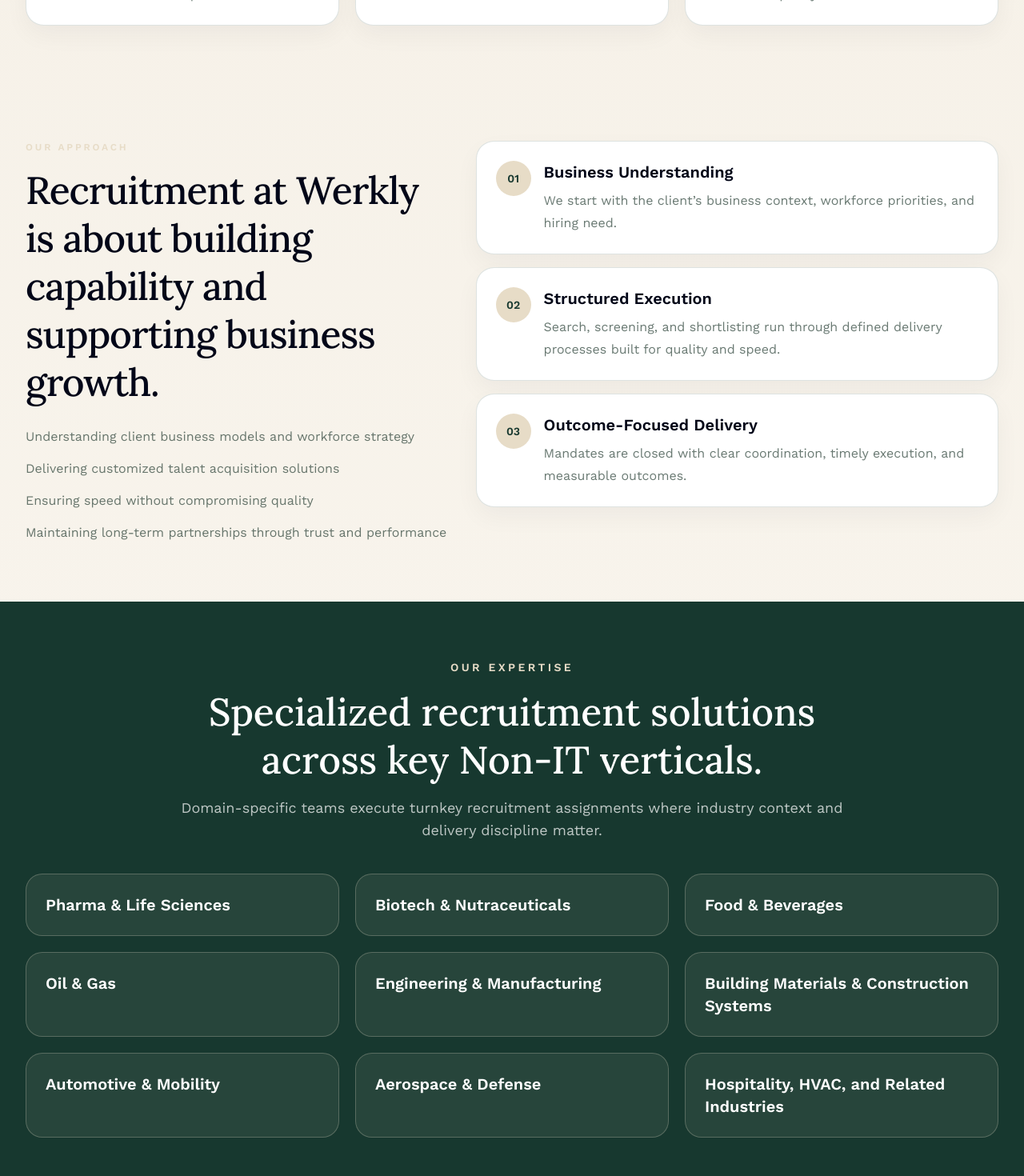
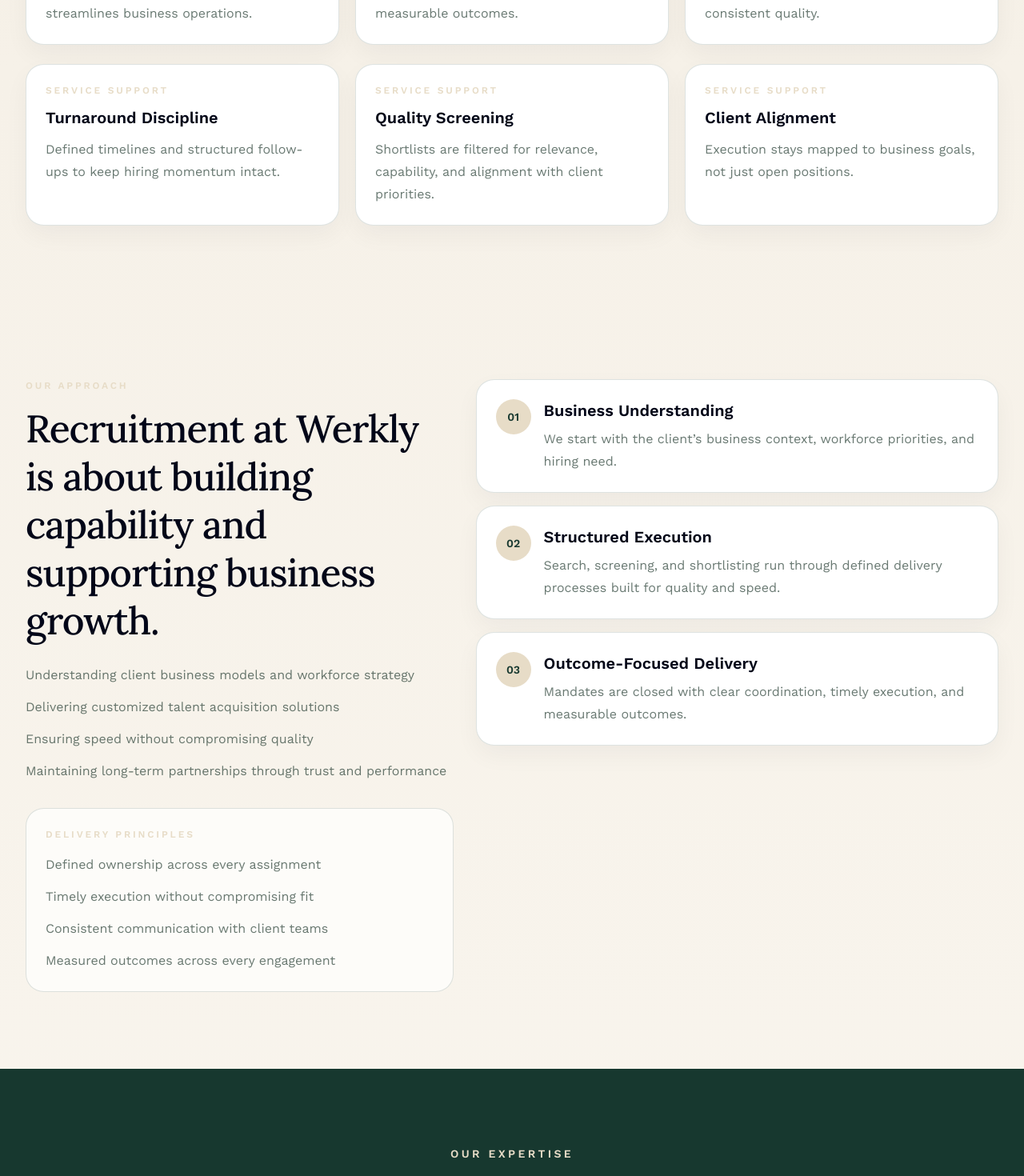
Before and after one commit to djkreddys-cmyk/Werkly, a Next.js app: page / in a window 1280 px wide. Shown: the part 1460-2930 px from the top of the page at 80% size. Built offline with nearby package versions, Linux system fonts and the light colour scheme.

Commit message:
Improve section anchor spacing and expand content blocks

```diff
--- a/app/globals.css
+++ b/app/globals.css
@@ -69,3 +69,7 @@ a {
 .hero-frame {
   box-shadow: 0 30px 70px rgba(10, 22, 42, 0.22);
 }
+
+.anchor-section {
+  scroll-margin-top: 96px;
+}
--- a/app/page.tsx
+++ b/app/page.tsx
@@ -17,6 +17,21 @@ const serviceHighlights = [
     title: "Domain-Specific Delivery",
     description:
       "Specialized consultants aligned to industry verticals for better fit, faster delivery, and consistent quality.",
+  },
+];
+
+const serviceSupport = [
+  {
+    title: "Turnaround Discipline",
+    description: "Defined timelines and structured follow-ups to keep hiring momentum intact.",
+  },
+  {
+    title: "Quality Screening",
+    description: "Shortlists are filtered for relevance, capability, and alignment with client priorities.",
+  },
+  {
+    title: "Client Alignment",
+    description: "Execution stays mapped to business goals, not just open positions.",
   },
 ];
 
@@ -43,6 +58,13 @@ const processSteps = [
     description:
       "Mandates are closed with clear coordination, timely execution, and measurable outcomes.",
   },
+];
+
+const deliveryPrinciples = [
+  "Defined ownership across every assignment",
+  "Timely execution without compromising fit",
+  "Consistent communication with client teams",
+  "Measured outcomes across every engagement",
 ];
 
 const sectors = [
@@ -149,7 +171,7 @@ export default function Home() {
           </div>
         </section>
 
-        <section id="services" className="section-shell py-14 sm:py-18">
+        <section id="services" className="section-shell anchor-section py-16 sm:py-24">
           <div className="mx-auto max-w-4xl text-center">
             <p className="eyebrow">About Werkly</p>
             <h2 className="mt-4 section-title">
@@ -167,9 +189,18 @@ export default function Home() {
               </article>
             ))}
           </div>
+          <div className="mt-6 grid gap-5 lg:grid-cols-3">
+            {serviceSupport.map((item) => (
+              <article key={item.title} className="story-card p-7">
+                <p className="eyebrow">Service Support</p>
+                <h3 className="mt-3 text-xl font-semibold text-slate-950">{item.title}</h3>
+                <p className="mt-3 text-base leading-7 muted-copy">{item.description}</p>
+              </article>
+            ))}
+          </div>
         </section>
 
-        <section id="process" className="section-shell py-14 sm:py-18">
+        <section id="process" className="section-shell anchor-section py-16 sm:py-24">
           <div className="grid gap-7 lg:grid-cols-[0.9fr_1.1fr] lg:items-start">
             <div className="space-y-4">
               <p className="eyebrow">Our Approach</p>
@@ -183,6 +214,16 @@ export default function Home() {
                   </li>
                 ))}
               </ul>
+              <div className="mt-8 rounded-[1.4rem] border border-[var(--color-line)] bg-white/70 p-6">
+                <p className="eyebrow">Delivery Principles</p>
+                <div className="mt-4 grid gap-3">
+                  {deliveryPrinciples.map((item) => (
+                    <p key={item} className="text-base leading-7 muted-copy">
+                      {item}
+                    </p>
+                  ))}
+                </div>
+              </div>
             </div>
             <div className="grid gap-4">
               {processSteps.map((step, index) => (
@@ -200,7 +241,7 @@ export default function Home() {
           </div>
         </section>
 
-        <section id="expertise" className="bg-[var(--color-dark)] py-14 sm:py-18">
+        <section id="expertise" className="anchor-section bg-[var(--color-dark)] py-16 sm:py-24">
           <div className="section-shell">
             <div className="mx-auto max-w-4xl text-center">
               <p className="text-sm font-semibold uppercase tracking-[0.24em] text-[var(--color-accent)]">
@@ -226,7 +267,7 @@ export default function Home() {
           </div>
         </section>
 
-        <section id="contact" className="section-shell py-14 sm:py-18">
+        <section id="contact" className="section-shell anchor-section py-16 sm:py-24">
           <div className="grid gap-5 lg:grid-cols-[1.1fr_0.9fr]">
             <div className="story-card p-8 sm:p-9">
               <p className="eyebrow">Client Engagement</p>
```
